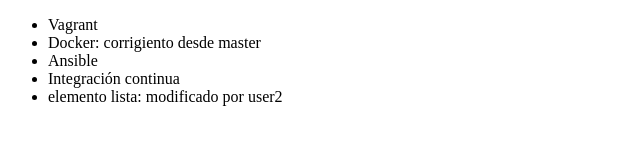
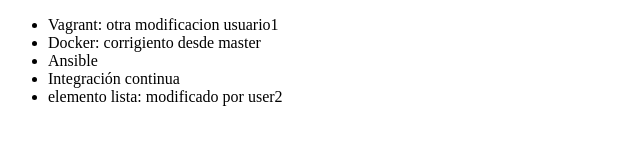
Before and after one commit to narandres/alura-git, a plain HTML site: page index.html in a window 1280 px wide. Shown: the whole page, without its empty margins (0-640 px from the left). Drawn offline with Linux system fonts and the light colour scheme.

Commit message:
corrigiendo lista inicial

```diff
--- a/index.html
+++ b/index.html
@@ -6,7 +6,7 @@
 </head>
 <body>
      <ul>
-         <li> Vagrant </li>
+         <li> Vagrant: otra modificacion usuario1 </li>
          <li> Docker: corrigiento desde master </li>
          <li> Ansible </li>
          <li> Integración continua </li>
```
